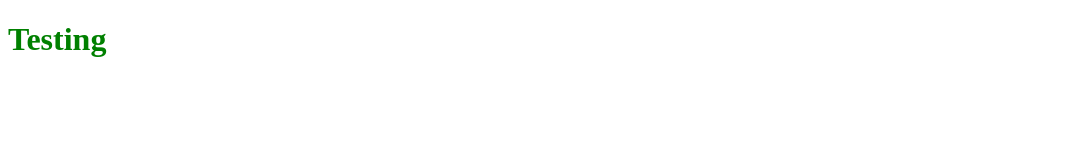
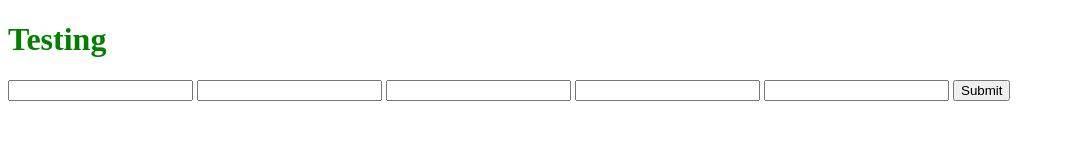
Before and after one commit to cyrus-shahrivar/diabeticMGMT, a website: page public/index.html in a window 1280 px wide. Shown: the whole page, without its empty margins (0-1065 px from the left). Drawn offline with Linux system fonts and the light colour scheme.

Commit message:
added some form inputs to page

```diff
--- a/public/index.html
+++ b/public/index.html
@@ -8,6 +8,14 @@
   </head>
   <body>
     <h1>Testing</h1>
+    <form class="">
+      <input type="text">
+      <input type="text">
+      <input type="text">
+      <input type="text">
+      <input type="text">
+      <input type="button" name="name" value="Submit">
+    </form>
     <script type="text/javascript" src="app.js"></script>
   </body>
 </html>
```
